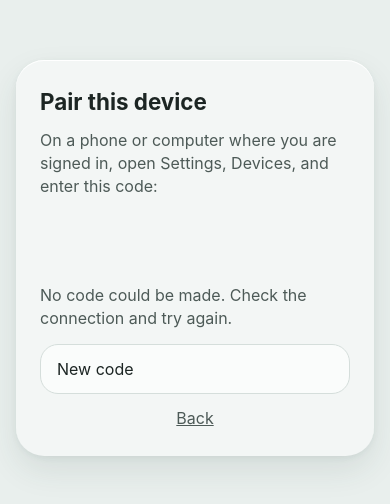
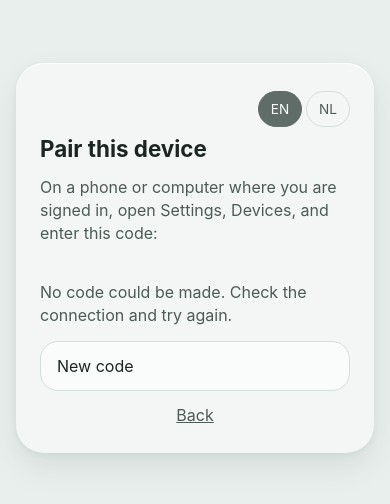
Before and after one commit to Marck/hass-house-dashboard-app, a website: page app/frontend/pair.html in a window 390 px wide. Shown: the part 164-668 px from the top of the page. Drawn offline with Linux system fonts and the light colour scheme; no server answers.

Commit message:
Sign-in pages: language switch, no needless scroll, 1 minute
The sign-in and pairing pages followed only the browser language. They now
use the language stored by the dashboard and offer an EN/NL switch that
saves the choice there too. One minute left now reads as singular. The
page height uses the visible screen height, so phones no longer scroll.

Co-Authored-By: Claude Opus 5.5 <noreply@anthropic.com>

```diff
--- a/app/frontend/css/pair.css
+++ b/app/frontend/css/pair.css
@@ -1,9 +1,12 @@
 /* The sign-in choice and the pairing screen. Only design tokens, nothing of the dashboard. */
 * { box-sizing: border-box; }
+html { height: 100%; }
 
 body {
   margin: 0;
-  min-height: 100vh;
+  /* Not 100vh: on phones that is taller than the visible screen (the browser
+     bars), which made the page scroll. 100% of html is the visible height. */
+  min-height: 100%;
   display: flex;
   align-items: center;
   justify-content: center;
@@ -58,5 +61,22 @@ h1 { margin: 0; font-size: 1.4rem; }
 
 .link { color: var(--text-2); align-self: center; }
 
+/* The language switch, top right of the card. */
+.langs { align-self: flex-end; display: flex; gap: 4px; margin-bottom: -6px; }
+.langs button {
+  min-width: 44px;
+  min-height: 36px;
+  padding: 4px 10px;
+  border: 1px solid var(--line);
+  border-radius: var(--r-tile);
+  background: transparent;
+  color: var(--text-2);
+  font: inherit;
+  font-size: 0.85rem;
+  cursor: pointer;
+}
+.langs button[aria-pressed="true"] { background: var(--solid); color: var(--solid-text); border-color: var(--solid); }
+.langs button:focus-visible { outline: 2px solid var(--focus); outline-offset: 2px; }
+
 /* .btn sets display, which would otherwise win over the hidden attribute. */
 [hidden] { display: none !important; }
--- a/app/frontend/js/pair.js
+++ b/app/frontend/js/pair.js
@@ -1,17 +1,20 @@
 // The two pages a visitor sees before signing in: the choice between signing in
 // and pairing (welcome.html), and the pairing screen of a wall tablet
 // (pair.html). Standalone: it loads nothing from the dashboard, which needs a
-// session.
+// session. The language is shared with the dashboard through its stored
+// preferences, so a choice made here is kept after signing in, and back.
 
-const TEXT = {
+export const TEXT = {
   en: {
     title: 'Home dashboard', choose: 'How do you want to sign in?',
     person: 'Sign in', personHelp: 'With your own account. For phones and computers.',
     pair: 'Pair this device', pairHelp: 'For a wall tablet: someone who is signed in approves it once.',
     steps: 'On a phone or computer where you are signed in, open Settings, Devices, and enter this code:',
     waiting: 'Waiting for approval. The code is valid for {min} more minutes.',
+    waitingOne: 'Waiting for approval. The code is valid for 1 more minute.',
     expired: 'The code has expired.', again: 'New code', back: 'Back',
     failed: 'No code could be made. Check the connection and try again.', done: 'Approved. Opening the dashboard…',
+    language: 'Language',
   },
   nl: {
     title: 'Thuisdashboard', choose: 'Hoe wil je inloggen?',
@@ -19,31 +22,103 @@ const TEXT = {
     pair: 'Dit apparaat koppelen', pairHelp: 'Voor een tablet aan de muur: iemand die is ingelogd keurt het één keer goed.',
     steps: 'Open op een telefoon of computer waarop je bent ingelogd Instellingen, Apparaten, en vul deze code in:',
     waiting: 'Wacht op goedkeuring. De code is nog {min} minuten geldig.',
+    waitingOne: 'Wacht op goedkeuring. De code is nog 1 minuut geldig.',
     expired: 'De code is verlopen.', again: 'Nieuwe code', back: 'Terug',
     failed: 'Er kon geen code worden gemaakt. Controleer de verbinding en probeer het opnieuw.', done: 'Goedgekeurd. Het dashboard wordt geopend…',
+    language: 'Taal',
   },
 };
 
-const lang = /^nl\b/i.test(navigator.language || '') ? 'nl' : 'en';
-const t = (key, vars = {}) => TEXT[lang][key].replace(/\{(\w+)\}/g, (_, k) => String(vars[k]));
-document.documentElement.lang = lang;
-if (window.matchMedia && window.matchMedia('(prefers-color-scheme: dark)').matches) document.documentElement.dataset.theme = 'dark';
-document.querySelectorAll('[data-t]').forEach((el) => { el.textContent = t(el.dataset.t); });
-if (document.querySelector('[data-pair]')) document.title = t('pair');
+const PREFS_KEY = 'hhd.prefs';
+const LANGS = ['en', 'nl'];
 
-const POLL_MS = 3000;
-const $ = (id) => document.getElementById(id);
-let timer = null;
+/** The stored choice of the dashboard first, else the browser's language. */
+export const pickLang = (prefs, browser) =>
+  LANGS.includes(prefs && prefs.lang) ? prefs.lang : /^nl\b/i.test(browser || '') ? 'nl' : 'en';
+
+export const translate = (lang, key, vars = {}) => TEXT[lang][key].replace(/\{(\w+)\}/g, (_, k) => String(vars[k]));
+
+/** The waiting line with the right singular or plural. */
+export const waitingText = (lang, min) => (min === 1 ? translate(lang, 'waitingOne') : translate(lang, 'waiting', { min }));
 
 /** "ABCDEFGH" shown as "ABCD EFGH", easier to read off a wall. */
 export const formatCode = (code) => `${code.slice(0, 4)} ${code.slice(4)}`;
 
-function show(status, code) {
-  $('status').textContent = status;
-  if (code !== undefined) $('code').textContent = code || ' ';
+function readPrefs() {
+  try {
+    return JSON.parse(window.localStorage.getItem(PREFS_KEY) || '{}') || {};
+  } catch {
+    return {};
+  }
 }
 
-async function start() {
+function savePrefs(prefs) {
+  try {
+    window.localStorage.setItem(PREFS_KEY, JSON.stringify(prefs));
+  } catch {
+    // Without storage the choice lasts until the page is left.
+  }
+}
+
+if (typeof document !== 'undefined') {
+  let lang = pickLang(readPrefs(), navigator.language);
+  // The status line is kept as a function so it follows a change of language.
+  let status = () => '';
+  const t = (key, vars) => translate(lang, key, vars);
+  const $ = (id) => document.getElementById(id);
+  const pairing = Boolean(document.querySelector('[data-pair]'));
+
+  const apply = () => {
+    document.documentElement.lang = lang;
+    document.querySelectorAll('[data-t]').forEach((el) => { el.textContent = t(el.dataset.t); });
+    document.querySelectorAll('[data-lang]').forEach((el) => el.setAttribute('aria-pressed', String(el.dataset.lang === lang)));
+    $('langs').setAttribute('aria-label', t('language'));
+    document.title = t(pairing ? 'pair' : 'title');
+    if (pairing) $('status').textContent = status();
+  };
+
+  if (window.matchMedia && window.matchMedia('(prefers-color-scheme: dark)').matches) document.documentElement.dataset.theme = 'dark';
+  document.querySelectorAll('[data-lang]').forEach((el) => el.addEventListener('click', () => {
+    lang = el.dataset.lang;
+    savePrefs({ ...readPrefs(), lang });
+    apply();
+  }));
+  apply();
+
+  if (pairing) {
+    const POLL_MS = 3000;
+    let timer = null;
+
+    const show = (next, code) => {
+      status = next;
+      $('status').textContent = status();
+      if (code !== undefined) $('code').textContent = code || ' ';
+    };
+
+    const poll = async (until) => {
+      let state = 'pending';
+      try {
+        const res = await window.fetch('/auth/pair/poll', { credentials: 'same-origin', cache: 'no-store' });
+        state = res.ok ? (await res.json()).status : 'pending';
+      } catch {
+        // A dropped connection is retried at the next poll.
+      }
+      if (state === 'approved') {
+        show(() => t('done'));
+        window.location.replace('/');
+        return;
+      }
+      if (state === 'expired' || Date.now() >= until) {
+        show(() => t('expired'), '');
+        $('again').hidden = false;
+        return;
+      }
+      const min = Math.max(1, Math.ceil((until - Date.now()) / 60000));
+      show(() => waitingText(lang, min));
+      timer = setTimeout(() => poll(until), POLL_MS);
+    };
+
+    const start = async () => {
       clearTimeout(timer);
       $('again').hidden = true;
       let reply;
@@ -54,38 +129,17 @@ async function start() {
         reply = null;
       }
       if (!reply) {
-    show(t('failed'), '');
+        show(() => t('failed'), '');
         $('again').hidden = false;
         return;
       }
       const until = Date.now() + reply.expiresIn * 1000;
-  show(t('waiting', { min: Math.ceil(reply.expiresIn / 60) }), formatCode(reply.code));
+      const min = Math.ceil(reply.expiresIn / 60);
+      show(() => waitingText(lang, min), formatCode(reply.code));
       poll(until);
-}
+    };
 
-async function poll(until) {
-  let status = 'pending';
-  try {
-    const res = await window.fetch('/auth/pair/poll', { credentials: 'same-origin', cache: 'no-store' });
-    status = res.ok ? (await res.json()).status : 'pending';
-  } catch {
-    // A dropped connection is retried at the next poll.
-  }
-  if (status === 'approved') {
-    show(t('done'));
-    window.location.replace('/');
-    return;
-  }
-  if (status === 'expired' || Date.now() >= until) {
-    show(t('expired'), '');
-    $('again').hidden = false;
-    return;
-  }
-  show(t('waiting', { min: Math.max(1, Math.ceil((until - Date.now()) / 60000)) }));
-  timer = setTimeout(() => poll(until), POLL_MS);
-}
-
-if (document.querySelector('[data-pair]')) {
     $('again').addEventListener('click', start);
     start();
   }
+}
--- a/app/frontend/pair.html
+++ b/app/frontend/pair.html
@@ -12,6 +12,10 @@
 </head>
 <body>
   <main class="card" data-pair>
+    <div class="langs" id="langs" role="group" aria-label="Language">
+      <button type="button" data-lang="en" aria-pressed="false">EN</button>
+      <button type="button" data-lang="nl" aria-pressed="false">NL</button>
+    </div>
     <h1 data-t="pair">Pair this device</h1>
     <p class="muted" data-t="steps">On a phone or computer where you are signed in, open Settings, Devices, and enter this code:</p>
     <p class="code" id="code" aria-live="polite">&nbsp;</p>
```
Also changed, not shown: app/frontend/welcome.html (+4 -0 lines), tests/unit/pair-page.test.js (added, +26 -0 lines). Lines whose indentation alone changed are shown as unchanged.
